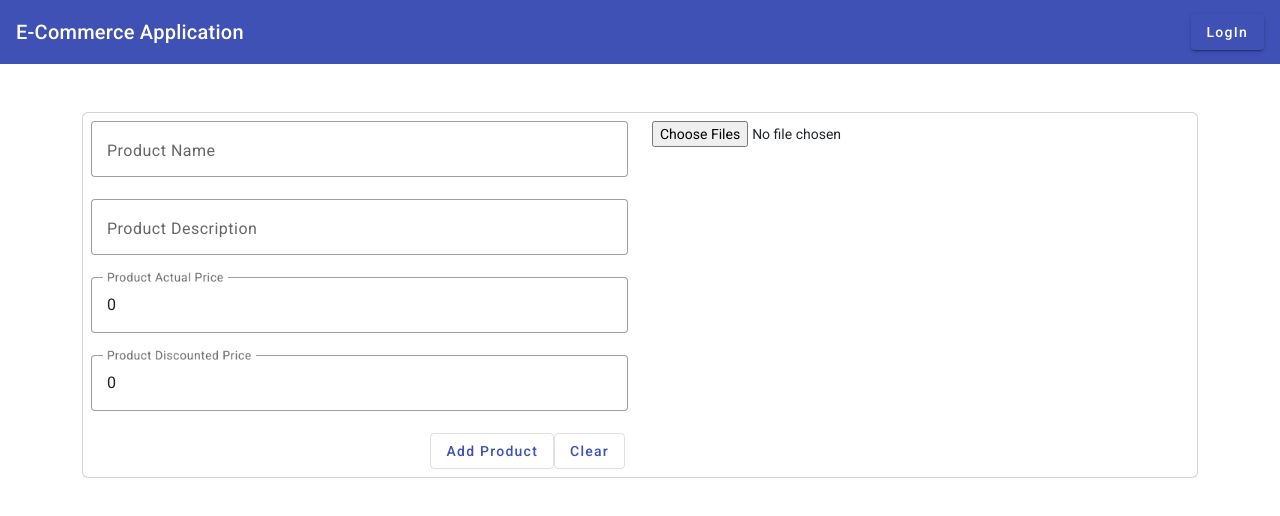
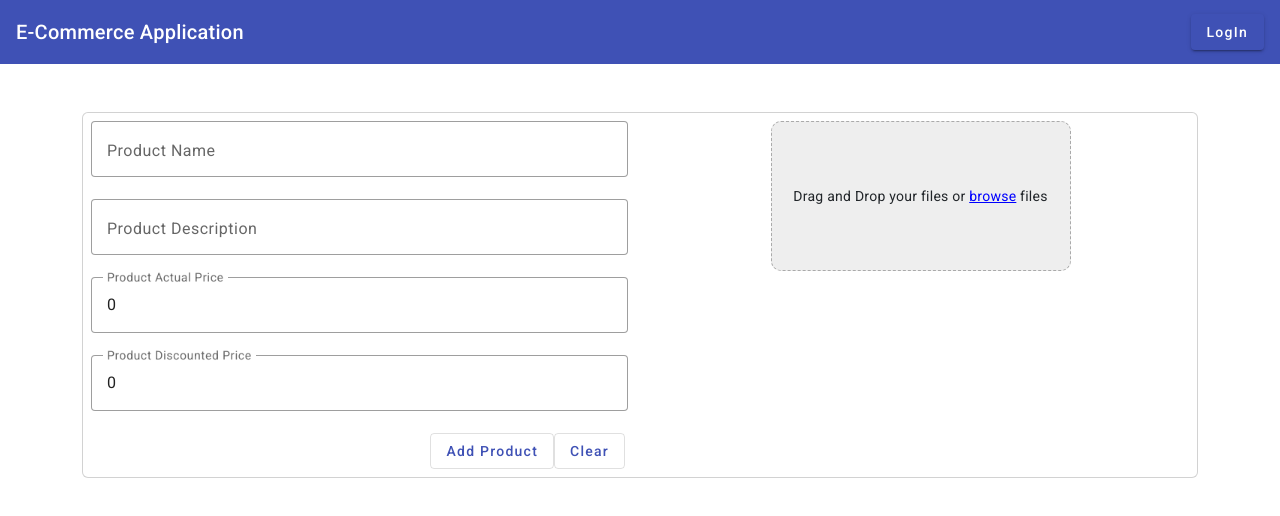
Before and after one commit to Shivam00000001/E-Commerce-Client, an Angular app: page /addNewProduct in a window 1280 px wide. Shown: the top 516 px of the page. Built offline with nearby package versions, Linux system fonts and the light colour scheme.

Commit message:
Added Drag and Drop for uploading images

```diff
--- a/src/app/add-new-product/add-new-product.component.css
+++ b/src/app/add-new-product/add-new-product.component.css
@@ -13,3 +13,25 @@
     height: auto;
     text-align: center;
 }
+.dropzone{
+    height: 150px;
+    min-width: 100px;
+    display: table;
+    background-color: #eee;
+    width: 300px;
+    border: dashed 1px #aaa;
+    border-radius: 10px;
+    margin-left: auto;
+    margin-right: auto;
+}
+.text-wrapper{
+    display: table-cell;
+    vertical-align: middle;
+}
+.centered{
+    text-align: center;
+}
+.browse-button{
+    color: blue;
+    cursor: pointer;
+}
--- a/src/app/add-new-product/add-new-product.component.html
+++ b/src/app/add-new-product/add-new-product.component.html
@@ -27,7 +27,14 @@
             </div>
             <div class="col-6">
                 <div>
-                    <input type="file" multiple value="select" #selectFile (change)="onFileSelected($event)">
+                    <div class="dropzone" appDrag (files) = "fileDropped($event)">
+                        <div class="text-wrapper">
+                            <div class="centered">
+                                Drag and Drop your files or <a (click)="selectFile.click()" class="browse-button">browse</a> files
+                            </div>
+                        </div>
+                    </div>
+                    <input type="file" style="display: none;" multiple value="select" #selectFile (change)="onFileSelected($event)">
                 </div>
             <div class="mt-5">
                 <div class="row">
--- a/src/app/add-new-product/add-new-product.component.ts
+++ b/src/app/add-new-product/add-new-product.component.ts
@@ -26,6 +26,7 @@
     this.productService.addProduct(productFormData).subscribe({
       next: (response:any) => {
         productForm.reset();
+        this.product.productImages = [];
       },
       error: (err) => console.log(err),
       complete:() => console.log("Completed")
@@ -58,4 +59,7 @@
   removeImage(i:number){
     this.product.productImages.splice(i, 1);
   }
+  fileDropped(fileHandle: FileHandle) {
+    this.product.productImages.push(fileHandle);
+  }
 }
--- a/src/app/app.module.ts
+++ b/src/app/app.module.ts
@@ -22,6 +22,7 @@
 import {MatInputModule} from '@angular/material/input';
 import { AddNewProductComponent } from './add-new-product/add-new-product.component';
 import {MatGridListModule} from '@angular/material/grid-list';
+import { DragDirective } from './drag.directive';
 
 @NgModule({
   declarations: [
@@ -32,7 +33,8 @@
     LoginComponent,
     HeaderComponent,
     ForbiddenComponent,
-    AddNewProductComponent
+    AddNewProductComponent,
+    DragDirective
   ],
   imports: [
     BrowserModule,
--- /dev/null
+++ b/src/app/drag.directive.ts
@@ -0,0 +1,44 @@
+import { Directive, HostListener,HostBinding, Output } from '@angular/core';
+import { DomSanitizer } from '@angular/platform-browser';
+import { FileHandle } from './_model/file-handle.model';
+import {EventEmitter} from '@angular/core';
+
+@Directive({
+  selector: '[appDrag]'
+})
+export class DragDirective {
+  @Output() files : EventEmitter<FileHandle> = new EventEmitter();
+
+  constructor(private sanitizer:DomSanitizer) { }
+
+  @HostBinding("style.background")
+  private background = "#eee";
+
+  @HostListener("dragover",["$event"])
+  public onDragOver(evt: DragEvent) {
+    evt.preventDefault();
+    evt.stopPropagation();
+    this.background = "#999";
+  }
+
+  @HostListener("dragleave", ["$event"])
+  public onDragLeave(evt: DragEvent) {
+    evt.preventDefault;
+    evt.stopPropagation;
+    this.background = "#eee";
+  }
+
+  @HostListener("drop", ["$event"])
+  public onDrop(evt: DragEvent) {
+    evt.preventDefault;
+    evt.stopPropagation;
+    this.background = "#eee";
+
+    let fileHandle: FileHandle;
+    const file : any = evt.dataTransfer?.files[0];
+    const url = this.sanitizer.bypassSecurityTrustUrl(window.URL.createObjectURL(file));
+    fileHandle = {file, url};
+    this.files.emit(fileHandle);
+  }
+
+}
```
Also changed, not shown: 1 other file (tests, documents, lock files or other folders).
